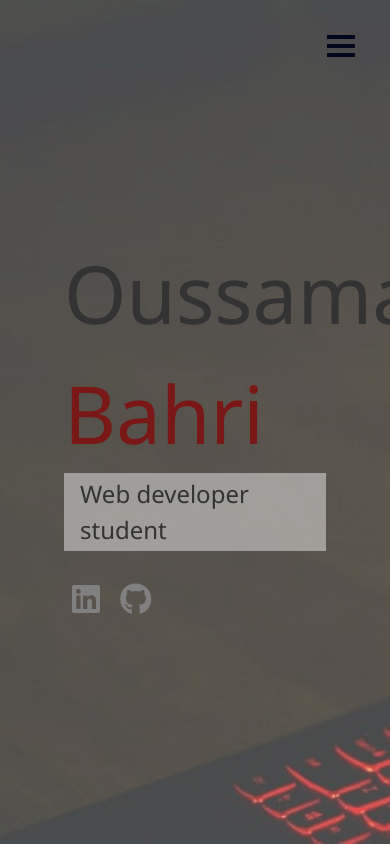
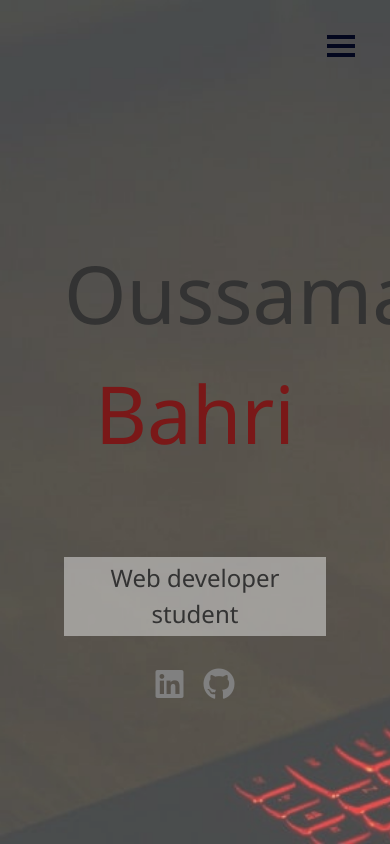
Before and after one commit to Ouss84/oussama_bahri_portfolio, a website: page deploy/index.html in a window 390 px wide. Drawn offline with Linux system fonts and the light colour scheme.

Commit message:
made le page responsive

```diff
--- a/scss/_config.scss
+++ b/scss/_config.scss
@@ -1,6 +1,6 @@
 $primary-color: #e4e4e4;
 $secondary-color: #7a1818;
-$third-color:#03071e;
+$third-color: #03071e;
 $show-home-image: true;
 $home-image: url(../images/background.jpg);
 $background-opacity: 0.3;
@@ -28,3 +28,26 @@ $background-opacity: 0.3;
     }
   }
 }
+
+// Media Queries
+
+@mixin mediaSm {
+  @media screen and (max-width: 500px) {
+    @content;
+  }
+}
+@mixin mediaMd {
+  @media screen and (max-width: 768px) {
+    @content;
+  }
+}
+@mixin mediaLg {
+  @media screen and (min-width: 769px) and (max-width: 1170px) {
+    @content;
+  }
+}
+@mixin mediaXl {
+  @media screen and (min-width: 1171px) {
+    @content;
+  }
+}
--- /dev/null
+++ b/scss/_media.scss
@@ -0,0 +1,41 @@
+// smartphones
+@include mediaSm {
+  main#home h1 {
+    margin-bottom: 10vh;
+  }
+}
+// small laptops and tablettes
+@include mediaMd {
+  main {
+    text-align: center;
+    align-items: center;
+    .large -heading {
+      line-height: 1;
+      margin-bottom: 1rem;
+    }
+  }
+  ul.menu-nav,
+  div.menu-branding {
+    float: none;
+    width: 100%;
+    min-height: 0;
+    &.show {
+      transform: translate3d(0, 0, 0);
+    }
+  }
+  .menu-nav {
+    height: 75vh;
+    transform: translate3d(-100, 0, 0);
+    font-size: 24px;
+  }
+  .menu-branding {
+    height: 25vh;
+    transform: translate3d(100, 0, 0);
+  }
+}
+// desktops and laptops
+@include mediaLg {
+}
+// widescreens
+@include mediaXl {
+}
--- a/scss/main.scss
+++ b/scss/main.scss
@@ -1,5 +1,6 @@
 @import "config";
 @import "menu";
+@import "media";
 
 * {
   box-sizing: border-box;
```
Also changed, not shown: deploy/css/main.css.
